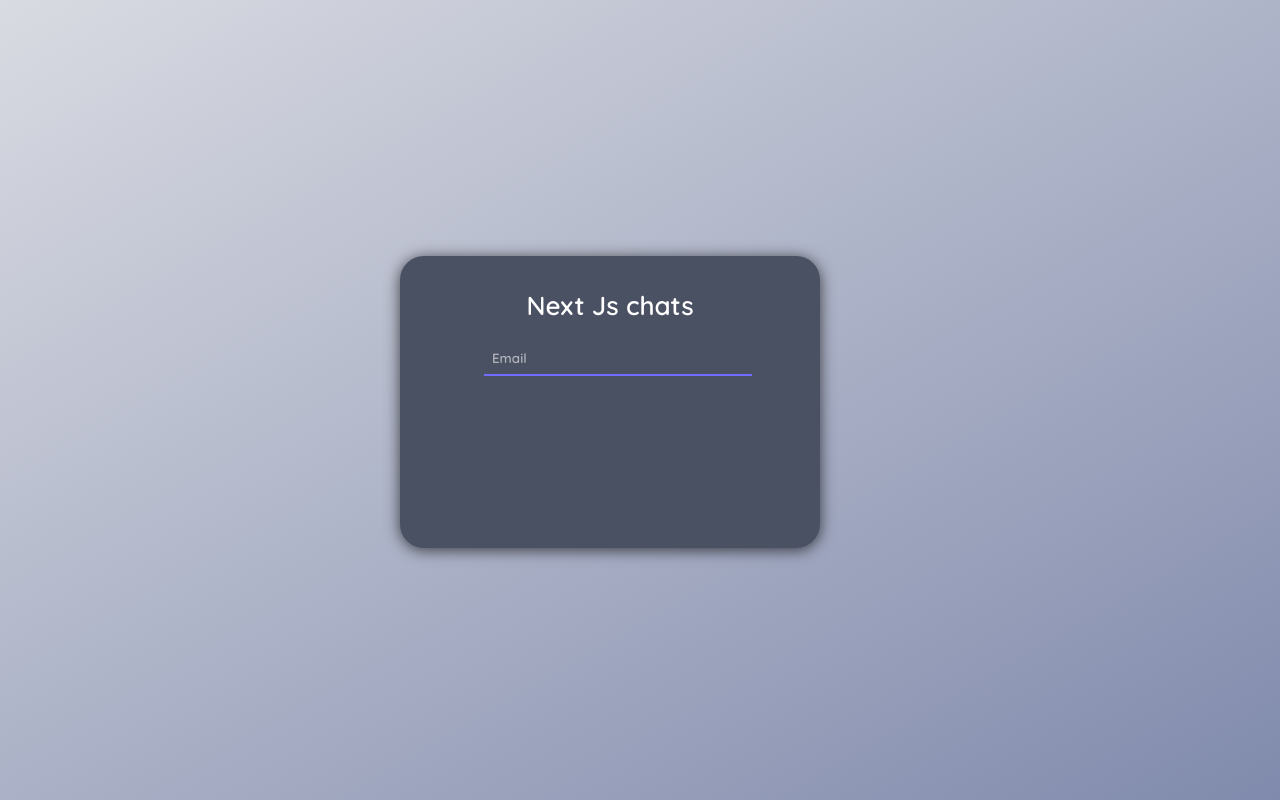
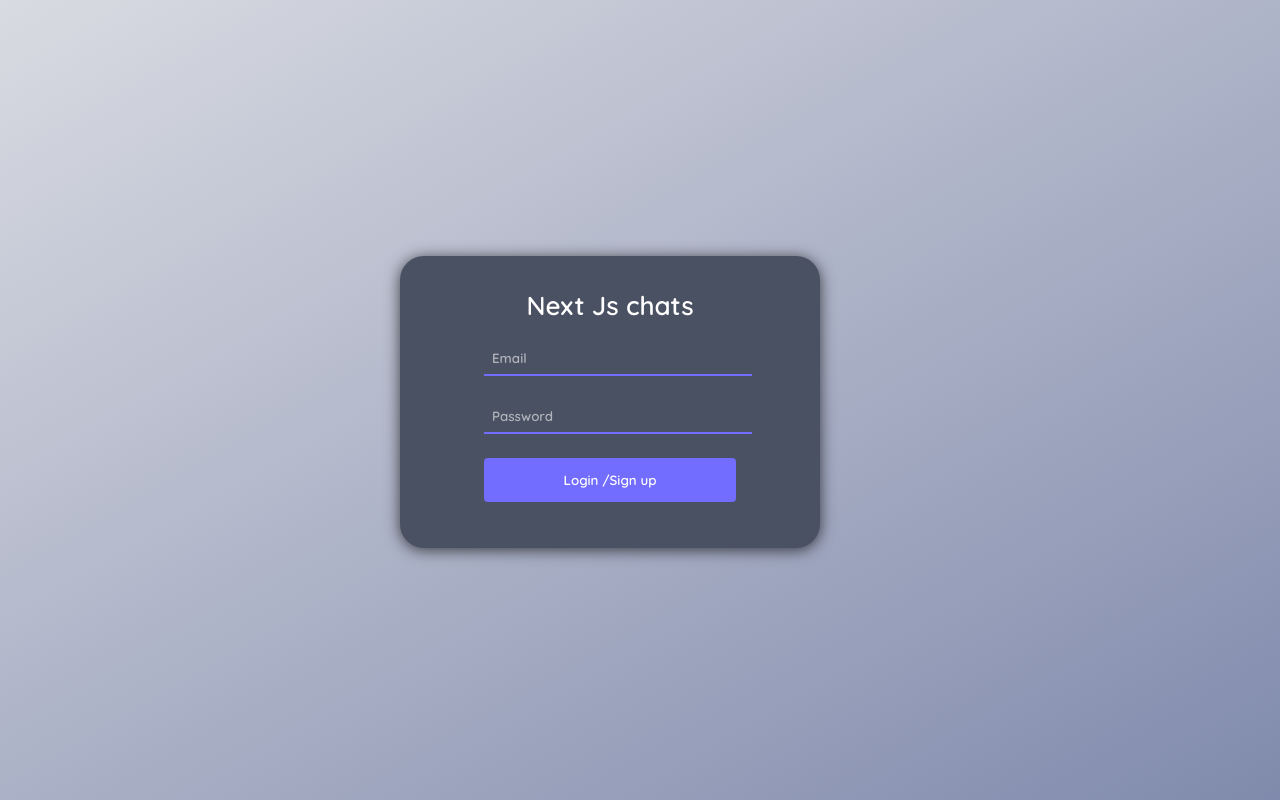
Before and after one commit to Antonio94709/Chat-App-NextJs, a Next.js app: page / in a window 1280 px wide. Built offline with nearby package versions, Linux system fonts and the light colour scheme.

Commit message:
Fourth commit

```diff
--- a/pages/index.js
+++ b/pages/index.js
@@ -20,6 +20,17 @@ export default function Auth() {
               onChange={(e) => setUsername(e.target.value)}
             />
           </div>
+          <div className="input-container">
+            <input
+              type="password"
+              placeholder="Password"
+              className="text-input"
+              onChange={(e) => setSecret(e.target.value)}
+            />
+          </div>
+          <button type="submit" className="submit-button">
+            Login /Sign up
+          </button>
         </form>
       </div>
     </div>
```
